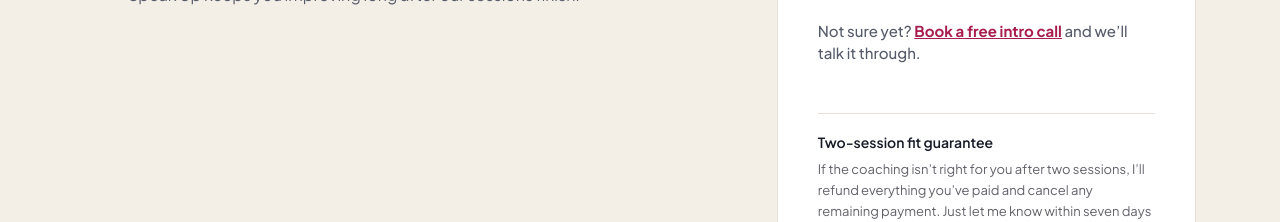
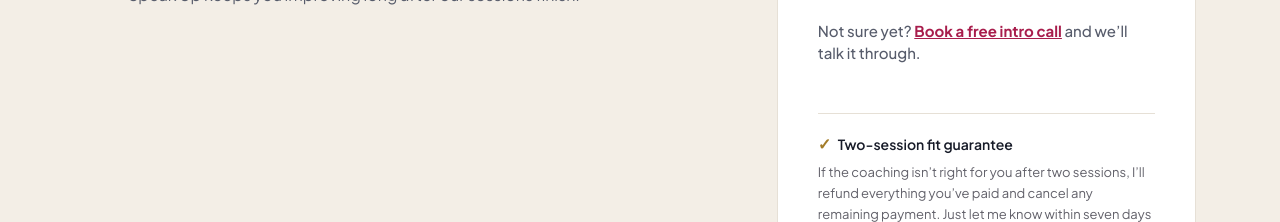
Before and after one commit to Webster-10101/aw-website, a Next.js app: page / in a window 1280 px wide. Shown: the part 7280-7502 px from the top of the page. Built offline with nearby package versions, Linux system fonts and the light colour scheme; no server answers.

Commit message:
Add a subtle gold tick to the coaching guarantee

```diff
--- a/app/(site)/programme.tsx
+++ b/app/(site)/programme.tsx
@@ -74,7 +74,7 @@ export function PriceCard({ from }: { from: string }) {
         Not sure yet? <a href={track(LINKS.introCall, `${from}-price`)}>Book a free intro call</a> and we&rsquo;ll talk it through.
       </p>
       <section className="fit-guarantee" aria-label="Two-session fit guarantee">
-        <h3>Two-session fit guarantee</h3>
+        <h3><span className="guarantee-tick" aria-hidden="true">✓</span> Two-session fit guarantee</h3>
         <p>If the coaching isn&rsquo;t right for you after two sessions, I&rsquo;ll refund everything you&rsquo;ve paid and cancel any remaining payment. Just let me know within seven days of session two, before session three. <a href="/terms#guarantee">Read the guarantee</a>.</p>
       </section>
     </aside>
--- a/app/(site)/site.css
+++ b/app/(site)/site.css
@@ -483,3 +483,5 @@ textarea.field { resize: vertical; min-height: 140px; }
 .fit-guarantee h3 { margin: 0 0 6px; color: var(--ink); font: 600 14px/1.5 var(--font-sans); }
 .fit-guarantee p { margin: 0; color: #62616a; font: 400 13px/1.65 var(--font-sans); }
 .fit-guarantee a { color: inherit; text-decoration: underline; text-underline-offset: 3px; }
+
+.fit-guarantee .guarantee-tick { color: #a37c29; margin-right: 4px; font-size: 16px; }
--- a/package.json
+++ b/package.json
@@ -1,6 +1,6 @@
 {
   "name": "alistair-webster-site",
-  "version": "1.2.1",
+  "version": "1.2.2",
   "private": true,
   "scripts": {
     "dev": "next dev",
```
Also changed, not shown: 1 other file (tests, documents, lock files or other folders).
